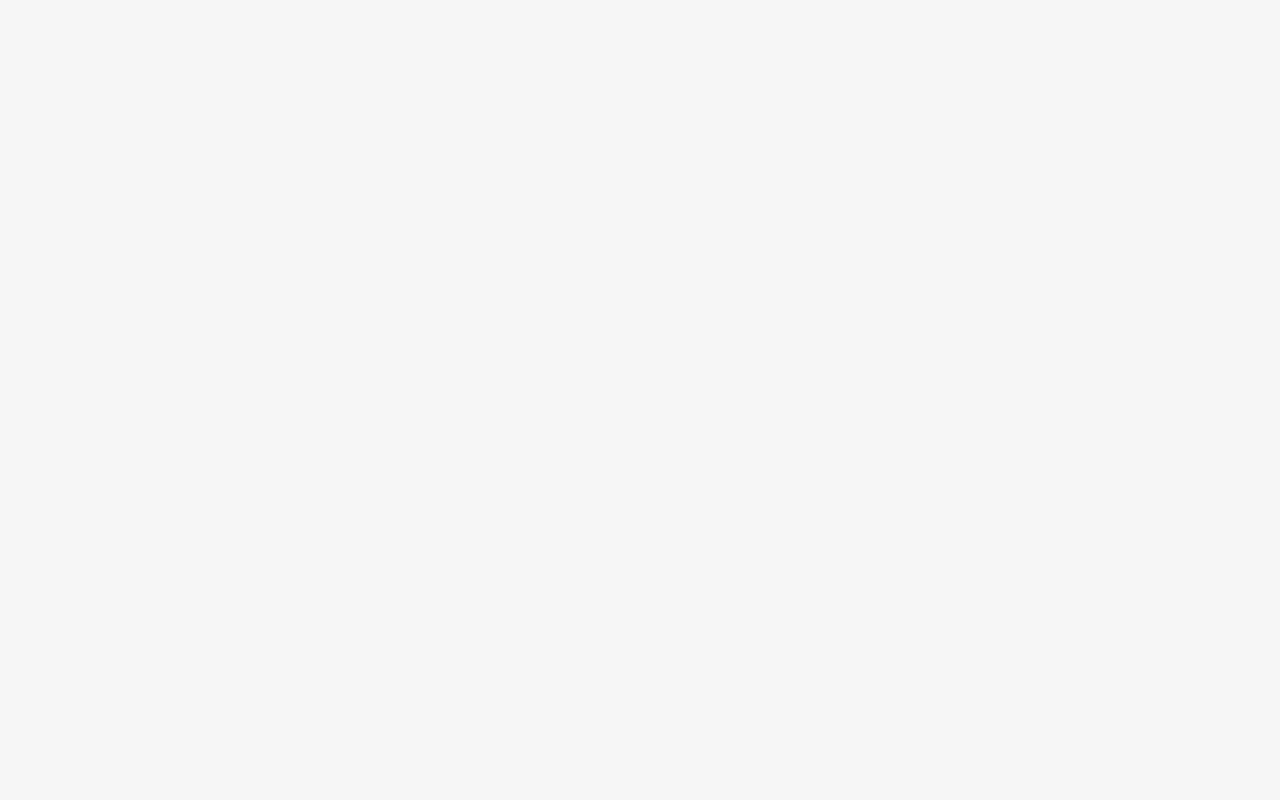
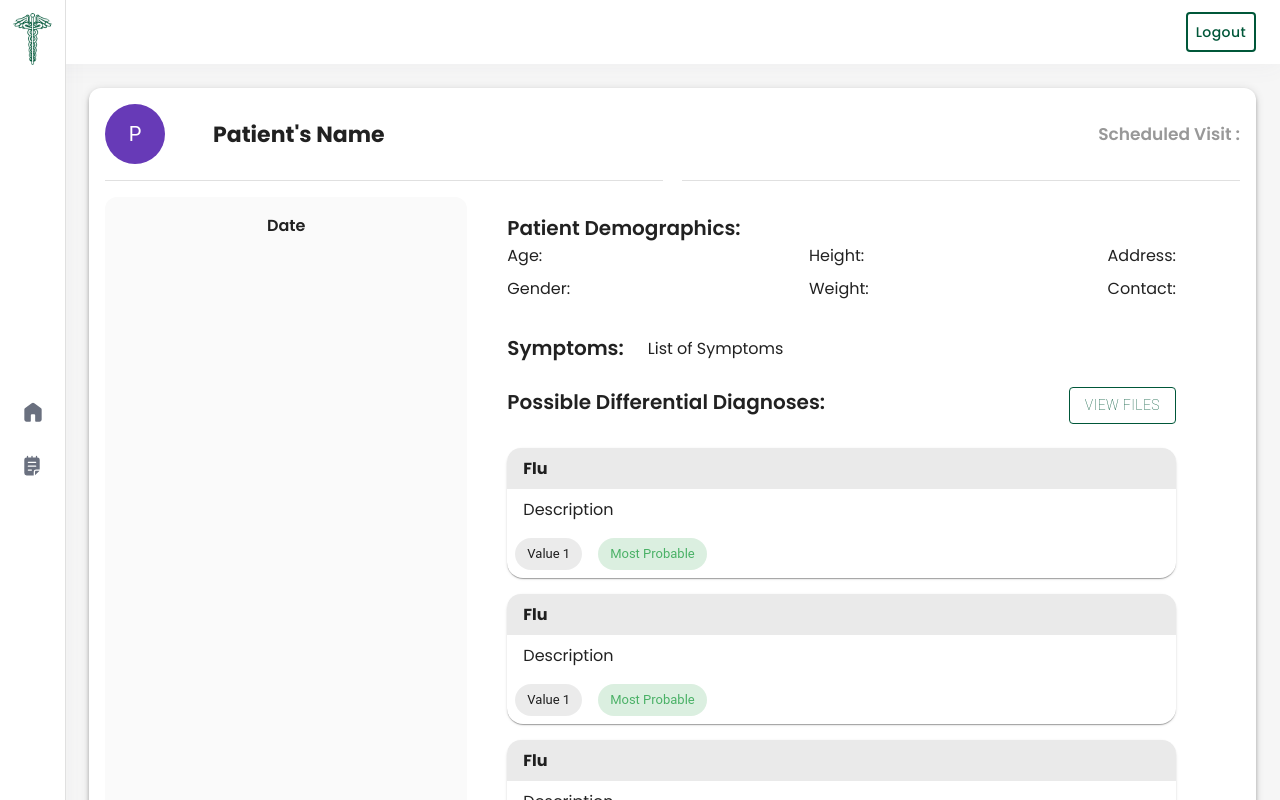
Before and after one commit to lokita282/MedicAID-EY-Techathon-4.0, a React (Create React App) app: page /patient_details in a window 1280 px wide. Before the commit this address had no page. Shown: the top 800 px of the page. Built offline with nearby package versions, Linux system fonts and the light colour scheme; sample sign-in values are in the browser's storage.

Commit message:
singgle patient ui and appointment calendar done

```diff
--- a/package.json
+++ b/package.json
@@ -3,6 +3,7 @@
   "version": "0.1.0",
   "private": true,
   "dependencies": {
+    "@aldabil/react-scheduler": "^2.8.0",
     "@emotion/react": "^11.11.0",
     "@emotion/styled": "^11.11.0",
     "@iconify/react": "^4.1.0",
--- a/src/pages/Doctor/AppointmentsPage.js
+++ b/src/pages/Doctor/AppointmentsPage.js
@@ -1,10 +1,28 @@
 import React from 'react'
 import SideDrawer from '../../components/sidebar/Sidebar'
+
+import { Scheduler } from "@aldabil/react-scheduler";
 
 export default function Appointments() {
   return (
     <SideDrawer>
-      appointments
+      <Scheduler
+        view="week"
+        events={[
+          {
+            event_id: 1,
+            title: "Event 1",
+            start: new Date("2023/12/17 09:30"),
+            end: new Date("2023/12/17 10:30"),
+          },
+          {
+            event_id: 2,
+            title: "Event 2",
+            start: new Date("2021/5/4 10:00"),
+            end: new Date("2021/5/4 11:00"),
+          },
+        ]}
+      />
     </SideDrawer>
   )
 }
--- /dev/null
+++ b/src/pages/Doctor/SinglePatientPage.js
@@ -0,0 +1,93 @@
+import React from 'react'
+import SideDrawer from '../../components/sidebar/Sidebar'
+
+//MUI Imports
+import Paper from "@mui/material/Paper"
+import Box from "@mui/material/Box"
+import Stack from "@mui/material/Stack"
+import Avatar from "@mui/material/Avatar"
+import Divider from "@mui/material/Divider"
+import Grid from "@mui/material/Grid"
+import Button from "@mui/material/Button"
+import Chip from "@mui/material/Chip"
+import { deepOrange, deepPurple } from '@mui/material/colors';
+
+const SinglePatientPage = () => {
+
+    const diagnoses = [1, 2, 3, 4]
+
+    return (
+        <SideDrawer>
+            <Paper sx={{ p: 2, borderRadius: 3, boxShadow : 4 }} >
+                <Box sx={{ display: "flex", flexDirection: "row ", justifyContent: "space-between", alignItems: "center" }} >
+                    <Stack direction="row" spacing={6} sx={{ alignItems: "center" }}>
+                        <Avatar sx={{ width: 60, height: 60, bgcolor: deepPurple[500] }} >P</Avatar>
+                        <Box sx={{ fontWeight: "bold", fontSize: 22 }}  > Patient's Name </Box>
+                    </Stack>
+                    <Box sx={{ color: "#989898", fontWeight: 600, fontSize: 17 }}>
+                        Scheduled Visit :
+                    </Box>
+                </Box>
+
+                <Divider sx={{ my: 2 }} > </Divider>
+                <Grid container direction={'row'} spacing={3} >
+
+                    <Grid item xs={4}>
+                        <Paper sx={{ boxShadow : "none", p: 2, backgroundColor: "#FAFAFA", height : 600, borderRadius : 3 }} >
+                            <Box sx={{textAlign : "center", fontWeight: 550}}> Date</Box>
+                        </Paper>
+                    </Grid>
+
+                    <Grid item xs={8} sx={{ pr: 6 }} >
+                        <Paper sx={{ boxShadow: "none", p: 2, display: "flex", flexDirection: "column" }} >
+                            <Box sx={{ fontSize: 20, fontWeight: 600 }} >
+                                Patient Demographics:
+                            </Box>
+                            <Box sx={{ display: "flex", flexDirection: "row", justifyContent: "space-between" }}>
+                                <Stack direction="column" spacing={1}>
+                                    <Box > Age: </Box>
+                                    <Box > Gender: </Box>
+                                </Stack>
+                                <Stack direction="column" spacing={1}>
+                                    <Box > Height: </Box>
+                                    <Box > Weight: </Box>
+                                </Stack><Stack direction="column" spacing={1}>
+                                    <Box > Address: </Box>
+                                    <Box > Contact: </Box>
+                                </Stack>
+                            </Box>
+                            <Stack direction="row" spacing={3} sx={{ mt: 4, alignItems: 'center' }}>
+                                <Box sx={{ fontSize: 20, fontWeight: 600 }} >
+                                    Symptoms:
+                                </Box>
+                                <Box> List of Symptoms </Box>
+                            </Stack>
+                            <Box sx={{ display: 'flex', justifyContent: 'space-between', mt: 3 }} >
+                                <Box sx={{ fontSize: 20, fontWeight: 600 }} >
+                                    Possible Differential Diagnoses:
+                                </Box>
+                                <Button variant="outlined" sx={{ borderColor: "rgb(0,87,57)", color: "rgb(0,87,57)", boxShadow: "none" }}>
+                                    <Box sx={{ fontWeight: 20 }} > View Files </Box>
+                                </Button>
+                            </Box>
+                            <Box sx={{ mt: 1 }}>
+                                {diagnoses.map((d) => (
+                                    <Box key={d} direction="column" sx={{ boxShadow: 1, borderRadius: 4, mt : 2 }}>
+                                        <Box sx={{ backgroundColor: "#EAEAEA", px: 2, py: 1, borderTopLeftRadius: 14, borderTopRightRadius: 14, fontWeight: "bold" }} > Flu </Box>
+                                        <Box sx={{ px: 2, py: 1, borderBottomLeftRadius: 14, borderBottomRightRadius: 14 }} > Description</Box>
+                                        <Stack direction="row" spacing={2} sx={{ px: 1, py: 1 }} >
+                                            <Chip label="Value 1" />
+                                            <Chip label="Most Probable" sx={{ color: "rgb(74,177,102)", backgroundColor: "rgba(74,177,102,0.2)" }} />
+                                        </Stack>
+                                    </Box>
+                                ))}
+                            </Box>
+                        </Paper>
+                    </Grid>
+                </Grid>
+            </Paper>
+        </SideDrawer>
+    )
+}
+
+export default SinglePatientPage
--- a/src/router/MainRouter.js
+++ b/src/router/MainRouter.js
@@ -16,6 +16,7 @@
 import UtilityVoucherPage from '../pages/UtilityVoucherPage'
 import MerchantList from '../pages/MerchantList'
 import TransactionPage from '../pages/TransactionPage'
+import SinglePatientPage from '../pages/Doctor/SinglePatientPage'
 
 export default function MainRouter() {
   const { user, setUser, setOpen } = useContext(eycontext)
@@ -54,6 +55,10 @@
 
         <Route path="/appointments" element={<PrivateRouter />}>
           <Route exact path="/appointments" element={<AppointmentsPage />} />
+        </Route>
+
+        <Route path="/patient_details" element={<PrivateRouter />}>
+          <Route exact path="/patient_details" element={<SinglePatientPage />} />
         </Route>
 
         {/* Patients */}
```
Also changed, not shown: 1 other file (tests, documents, lock files or other folders).
